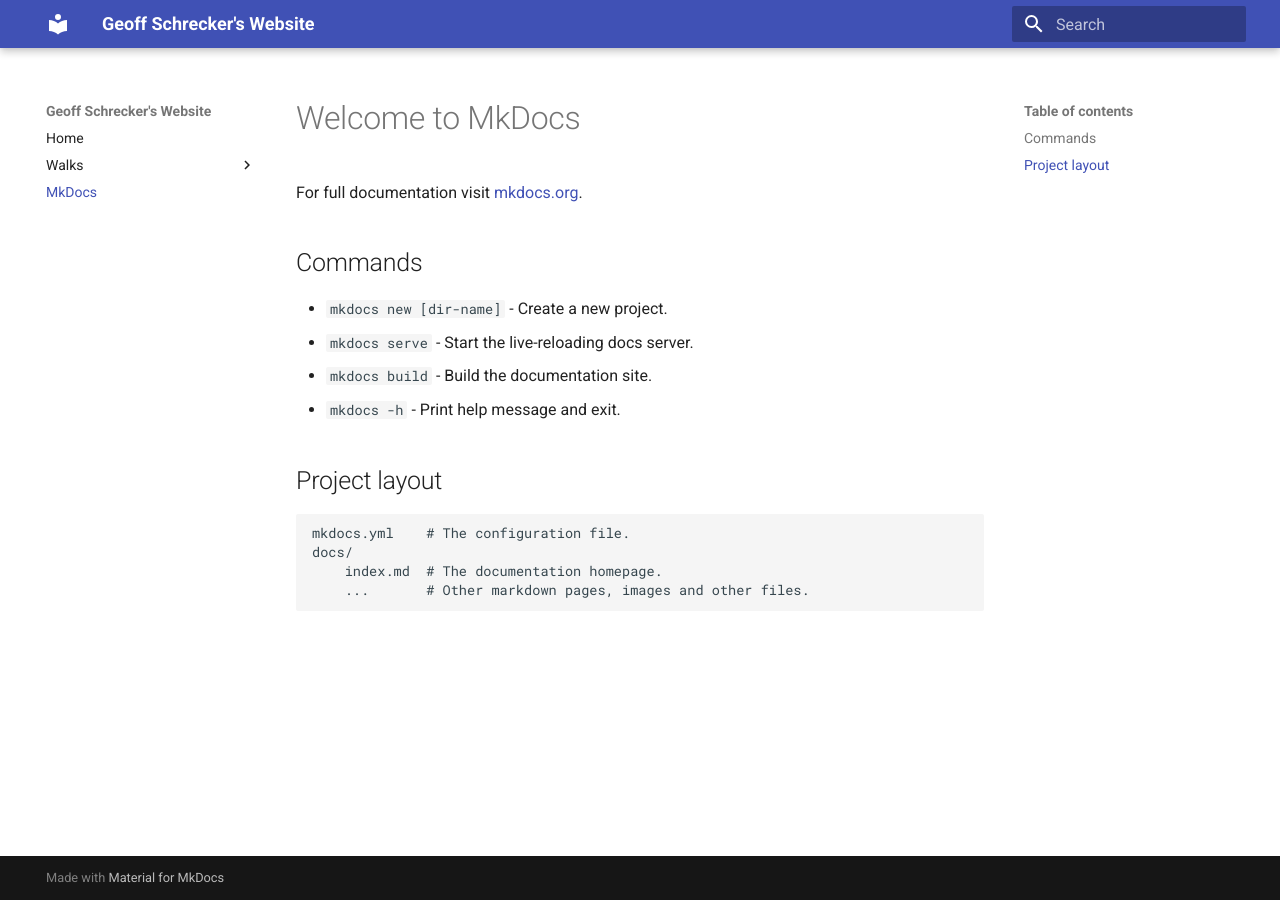
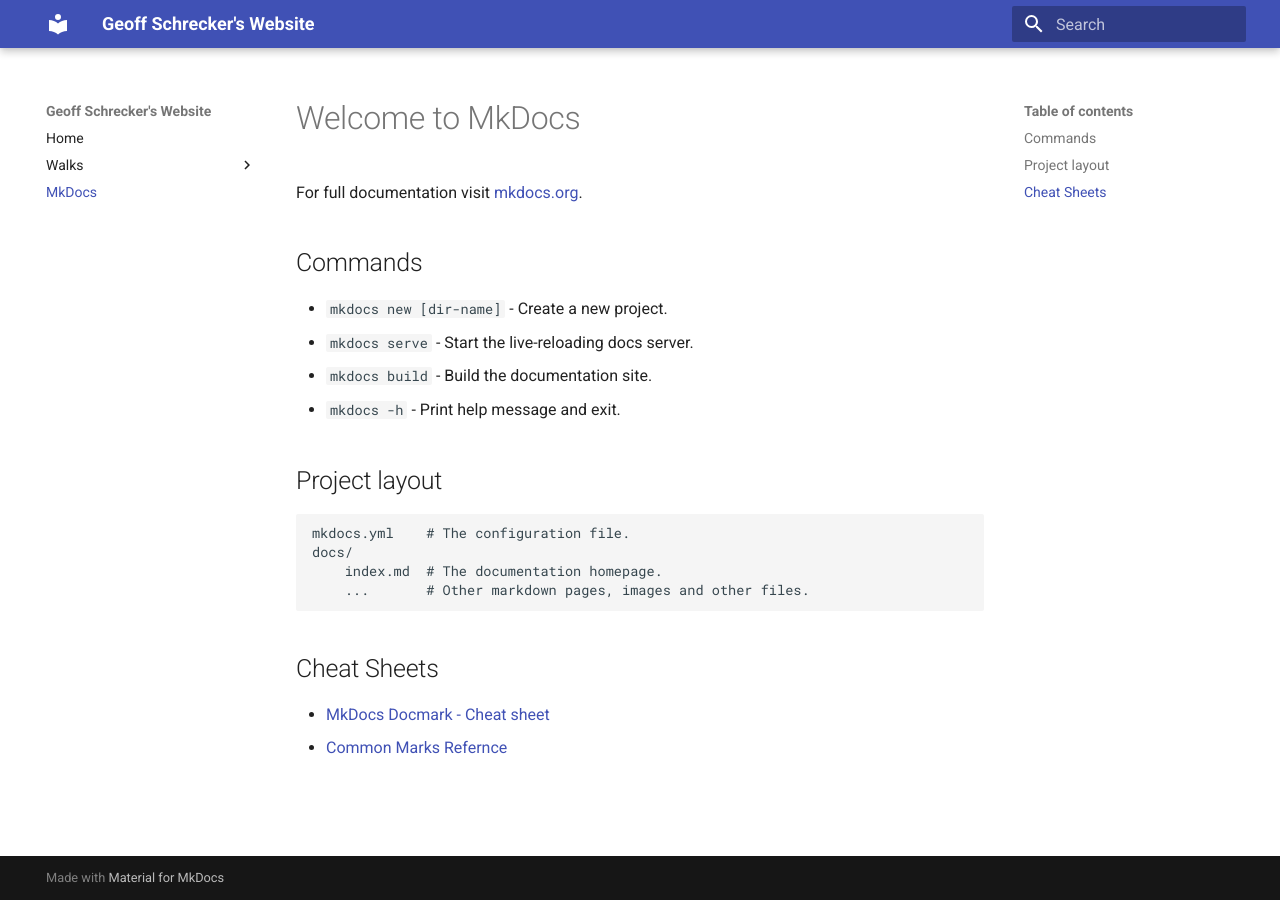
Before and after one commit to GeoffSchrecker/geoffschrecker, an MkDocs documentation site: the page built from docs/mkdocs.md, in a window 1280 px wide. Built offline with MkDocs 1.6.1 and Material for MkDocs 9.7.7, drawn with Linux system fonts in a browser that asks for light colours.

Commit message:
Add Cheat Sheets

```diff
--- a/docs/mkdocs.md
+++ b/docs/mkdocs.md
@@ -15,3 +15,8 @@
     docs/
         index.md  # The documentation homepage.
         ...       # Other markdown pages, images and other files.
+
+## Cheat Sheets
+
+* [MkDocs Docmark - Cheat sheet](https://yakworks.github.io/docmark/cheat-sheet/)
+* [Common Marks Refernce](https://commonmark.org/help/)
```
Also changed, not shown: docs/images/Grindleford to Froggatt -2.jpg (added).
